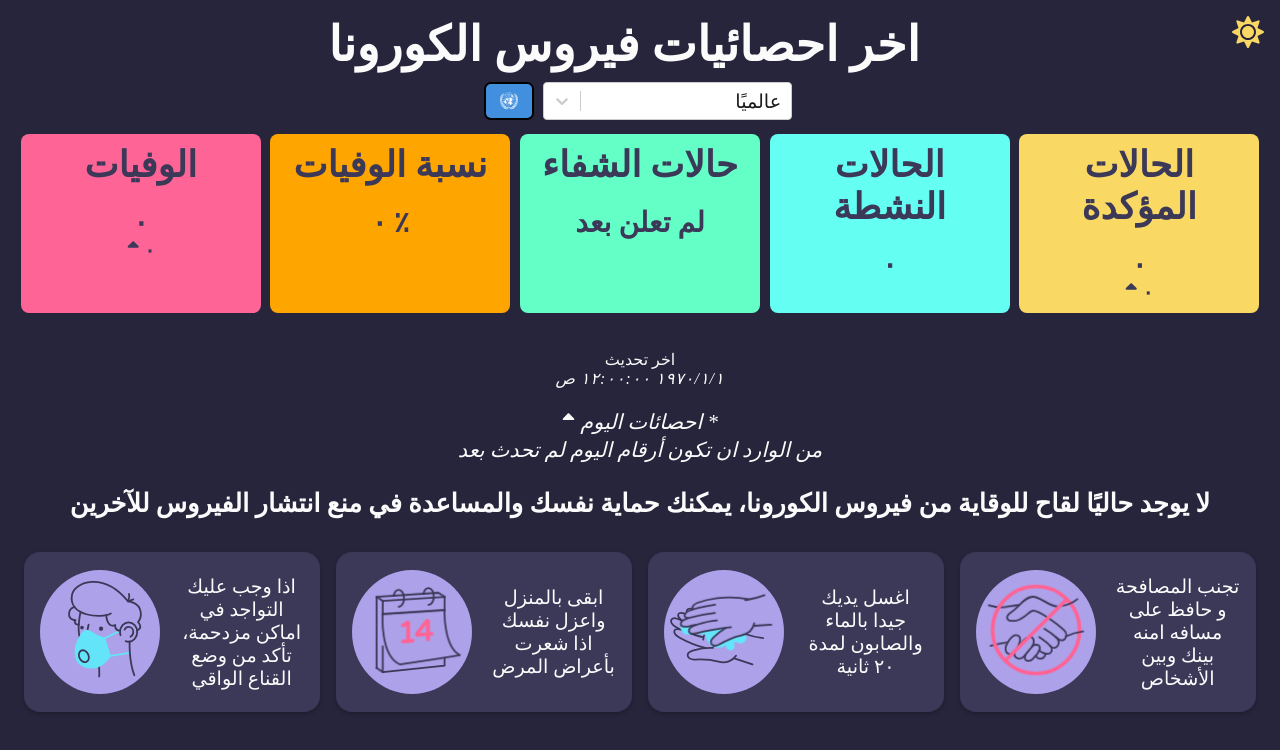
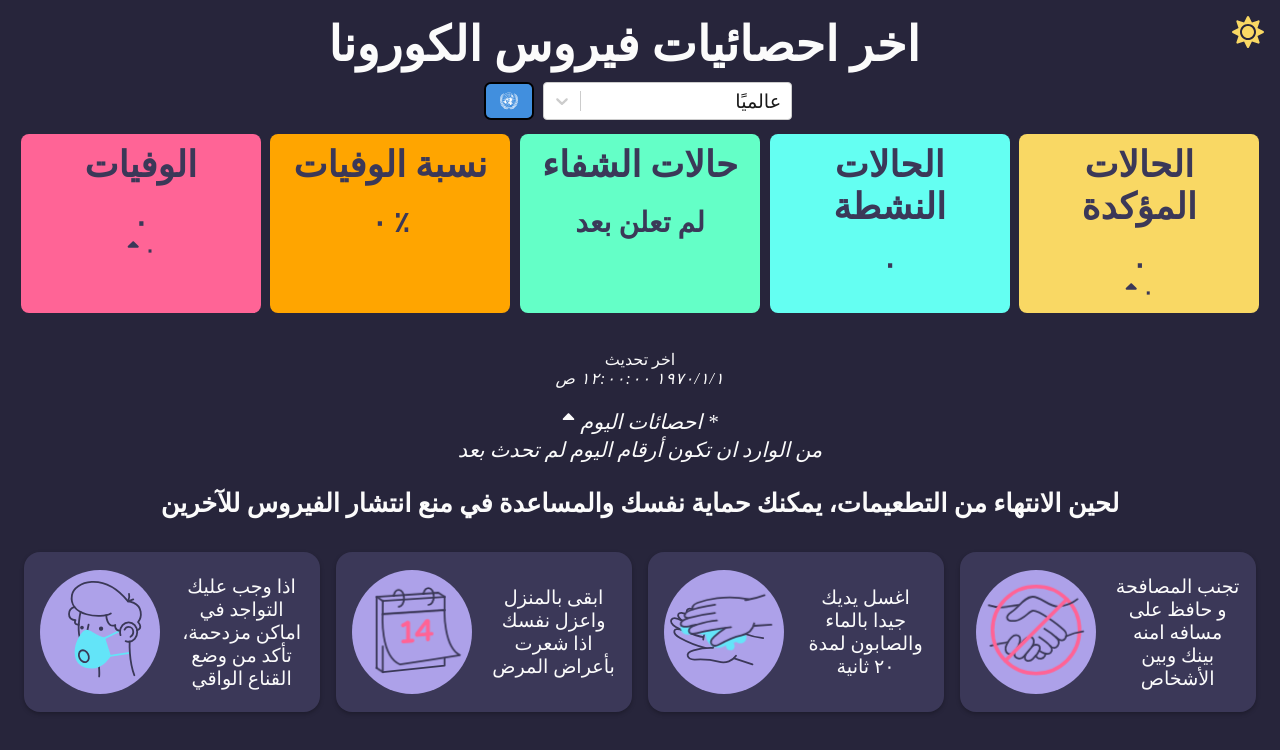
Before and after one commit to ahmedzacky/covid-bel3araby, a React (Create React App) app: page / in a window 1280 px wide. Shown: the top 750 px of the page. Built offline with nearby package versions, Linux system fonts and the light colour scheme; no server answers.

Commit message:
Update Disclaimer.js
vaccine update

```diff
--- a/src/components/Disclaimer.js
+++ b/src/components/Disclaimer.js
@@ -12,7 +12,7 @@ const Disclaimer = ({updated}) => (
             <p className="warning">من الوارد ان تكون أرقام اليوم لم تحدث بعد</p>
         </div>
         <div className="disclaimer">
-            لا يوجد حاليًا لقاح للوقاية من فيروس الكورونا، يمكنك حماية نفسك والمساعدة في منع انتشار الفيروس للآخرين
+            لحين الانتهاء من التطعيمات، يمكنك حماية نفسك والمساعدة في منع انتشار الفيروس للآخرين
         </div>
     </div>
 )
```
